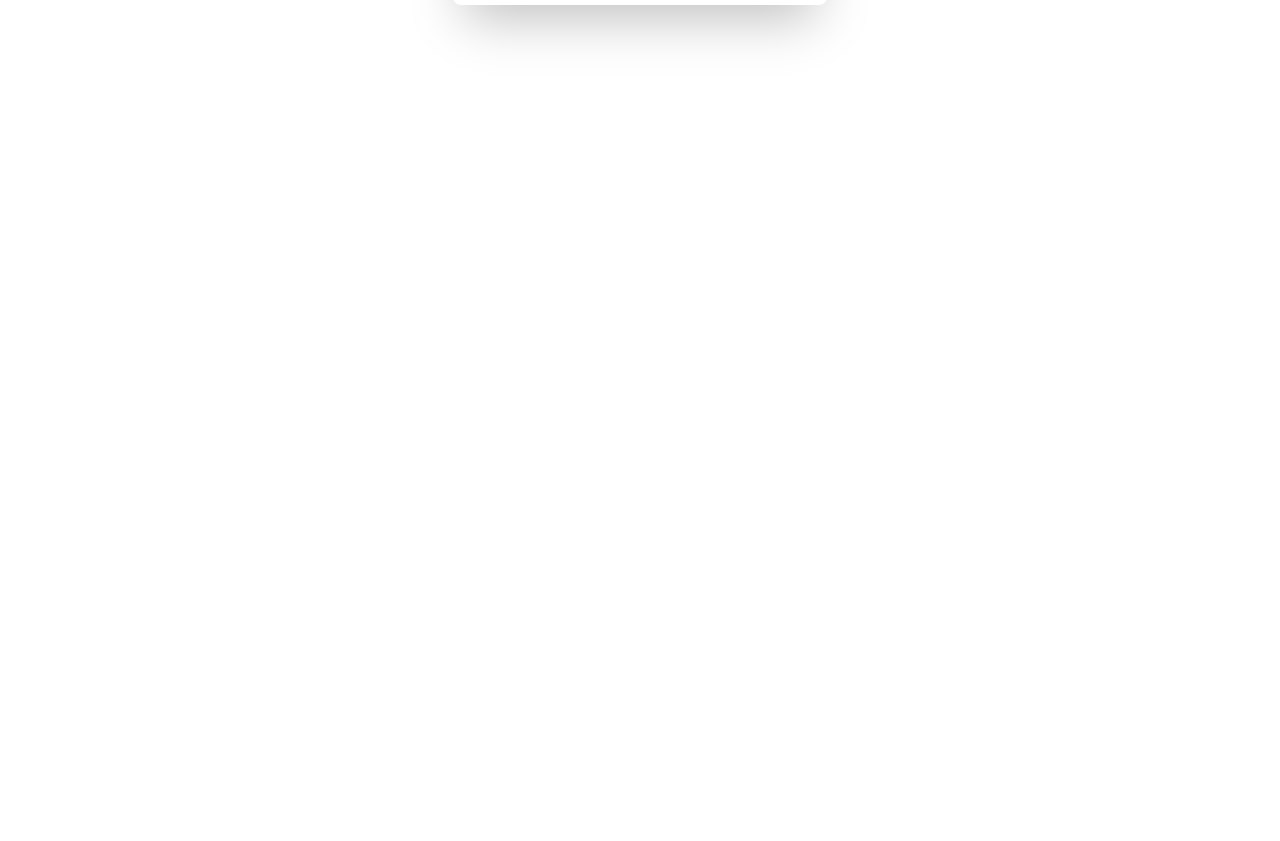
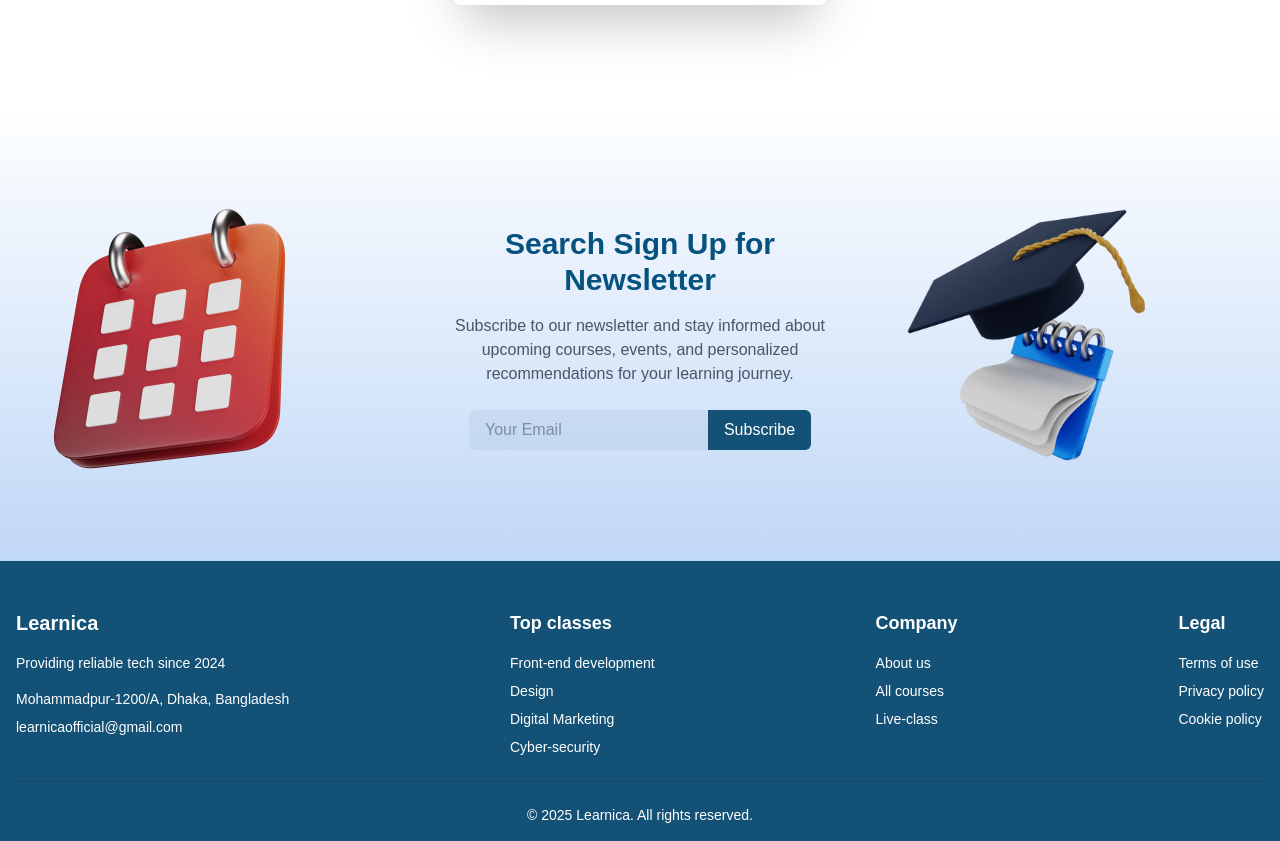
Before and after one commit to nurmahammadmondol/Debug-Titans-FastProject, a Next.js app: page / in a window 1280 px wide. Shown: the part 2036-2877 px from the top of the page. Before the commit the page ends 2151 px from the top, so only its background shows below. Built offline with nearby package versions, Linux system fonts and the light colour scheme.

Commit message:
footer and newsletter section added

```diff
--- a/src/app/Components/Footer.jsx
+++ b/src/app/Components/Footer.jsx
@@ -1,10 +1,60 @@
 import React from 'react';
 
 const Footer = () => {
+    const currentYear = new Date().getFullYear(); // Get the current year
+
     return (
-        <div>
+        <footer className="bg-[#135276] text-white pt-12 pb-4">
+            <div className="container mx-auto px-4">
+                <div className="flex flex-col sm:flex-row flex-wrap justify-between space-y-8 sm:space-y-0 sm:space-x-8">
+                    {/* Logo & Contact */}
+                    <div className="space-y-4">
+                        <h3 className="text-xl font-bold">Learnica</h3>
+                        <p className="text-sm">Providing reliable tech since 2024</p>
+                        <div className="text-sm space-y-2">
+                            <p>Mohammadpur-1200/A, Dhaka, Bangladesh</p>
+                            <p>learnicaofficial@gmail.com</p>
+                        </div>
+                    </div>
 
-        </div>
+                    {/* Top Classes */}
+                    <div className="space-y-4">
+                        <h4 className="text-lg font-semibold">Top classes</h4>
+                        <ul className="text-sm space-y-2">
+                            <li>Front-end development</li>
+                            <li>Design</li>
+                            <li>Digital Marketing</li>
+                            <li>Cyber-security</li>
+                        </ul>
+                    </div>
+
+                    {/* Company */}
+                    <div className="space-y-4">
+                        <h4 className="text-lg font-semibold">Company</h4>
+                        <ul className="text-sm space-y-2">
+                            <li>About us</li>
+                            <li>All courses</li>
+                            <li>Live-class</li>
+                        </ul>
+                    </div>
+
+                    {/* Legal */}
+                    <div className="space-y-4">
+                        <h4 className="text-lg font-semibold">Legal</h4>
+                        <ul className="text-sm space-y-2">
+                            <li>Terms of use</li>
+                            <li>Privacy policy</li>
+                            <li>Cookie policy</li>
+                        </ul>
+                    </div>
+                </div>
+                <div className="divider"></div>
+                {/* Copyright */}
+                <div className="text-center mt-4 text-sm">
+                    <p>&copy; {currentYear} Learnica. All rights reserved.</p>
+                </div>
+            </div>
+        </footer>
     );
 };
 
--- /dev/null
+++ b/src/app/Components/NewsLetter/NewsLetter.jsx
@@ -0,0 +1,55 @@
+import Image from "next/image";
+import React from "react";
+
+const Newsletter = () => {
+    return (
+        <div className="py-12 bg-gradient-to-b from-[#FDFEFF] to-[#c0d7f6]">
+            <div className="container mx-auto px-6 flex flex-col md:flex-row items-center justify-between">
+
+                {/* Left Section - Logo */}
+                <div className="flex-1 mb-8 md:mb-0">
+                    <Image
+                        src="/assets/images/flexibility.png"
+                        alt="Logo"
+                        width={300} // Adjust width as necessary
+                        height={300} // Adjust height as necessary
+                        className="object-contain hidden md:block"
+                    />
+                </div>
+
+                {/* Center Section - Sign up text and form */}
+                <div className="flex-1 text-center md:text-left mb-8 md:mb-0 ">
+                    <h2 className="text-xl md:text-3xl font-semibold text-[#05527f] mb-4 text-center">Search Sign Up for Newsletter</h2>
+                    <p className="text-sm md:text-base text-gray-600 mb-6 text-center">
+                        Subscribe to our newsletter and stay informed about upcoming courses, events, and personalized recommendations for your learning journey.
+                    </p>
+
+                    <div className="flex justify-center">
+                        <input
+                            type="email"
+                            placeholder="Your Email"
+                            className="px-4 py-2 text-gray-700  bg-[#13527610]
+                            rounded-l-md focus:outline-none focus:ring-[1px] focus:ring-blue-200"
+                        />
+                        <button className="px-4 py-2 bg-[#135276] text-white rounded-r-md hover:bg-[#103f4d]">
+                            Subscribe
+                        </button>
+                    </div>
+                </div>
+
+                {/* Right Section - 3D Book Image */}
+                <div className="flex-1 mb-8 md:mb-0">
+                    <Image
+                        src="/assets/images/3dbook.webp"
+                        alt="3D Book"
+                        width={350}
+                        height={350}
+                        className="object-cover"
+                    />
+                </div>
+            </div>
+        </div>
+    );
+};
+
+export default Newsletter;
--- a/src/app/layout.js
+++ b/src/app/layout.js
@@ -3,6 +3,7 @@
 
 import BackToTop from './Components/Shared/BackToTop/BackToTop';
 import Navbar from './Components/Navbar';
+import Footer from './components/Footer';
 
 
 const geistSans = Geist({
@@ -28,7 +29,7 @@
       >
         <Navbar></Navbar>
         {children}
-
+        <Footer></Footer>
         <BackToTop></BackToTop>
       </body>
     </html>
--- a/src/app/page.js
+++ b/src/app/page.js
@@ -1,5 +1,6 @@
 import Banner from './Components/Banner';
 import LatestCourse from './Components/LatestCourse/LatestCourse';
+import Newsletter from './components/NewsLetter/NewsLetter';
 import Popular from './Components/Popular/Popular';
 
 export default function Home() {
@@ -10,6 +11,7 @@
       </div>
       <LatestCourse></LatestCourse>
       <Popular></Popular>
+      <Newsletter></Newsletter>
     </div>
   );
 }
```
Also changed, not shown: public/assets/images/3dbook.webp (added), public/assets/images/flexibility.png (added).
